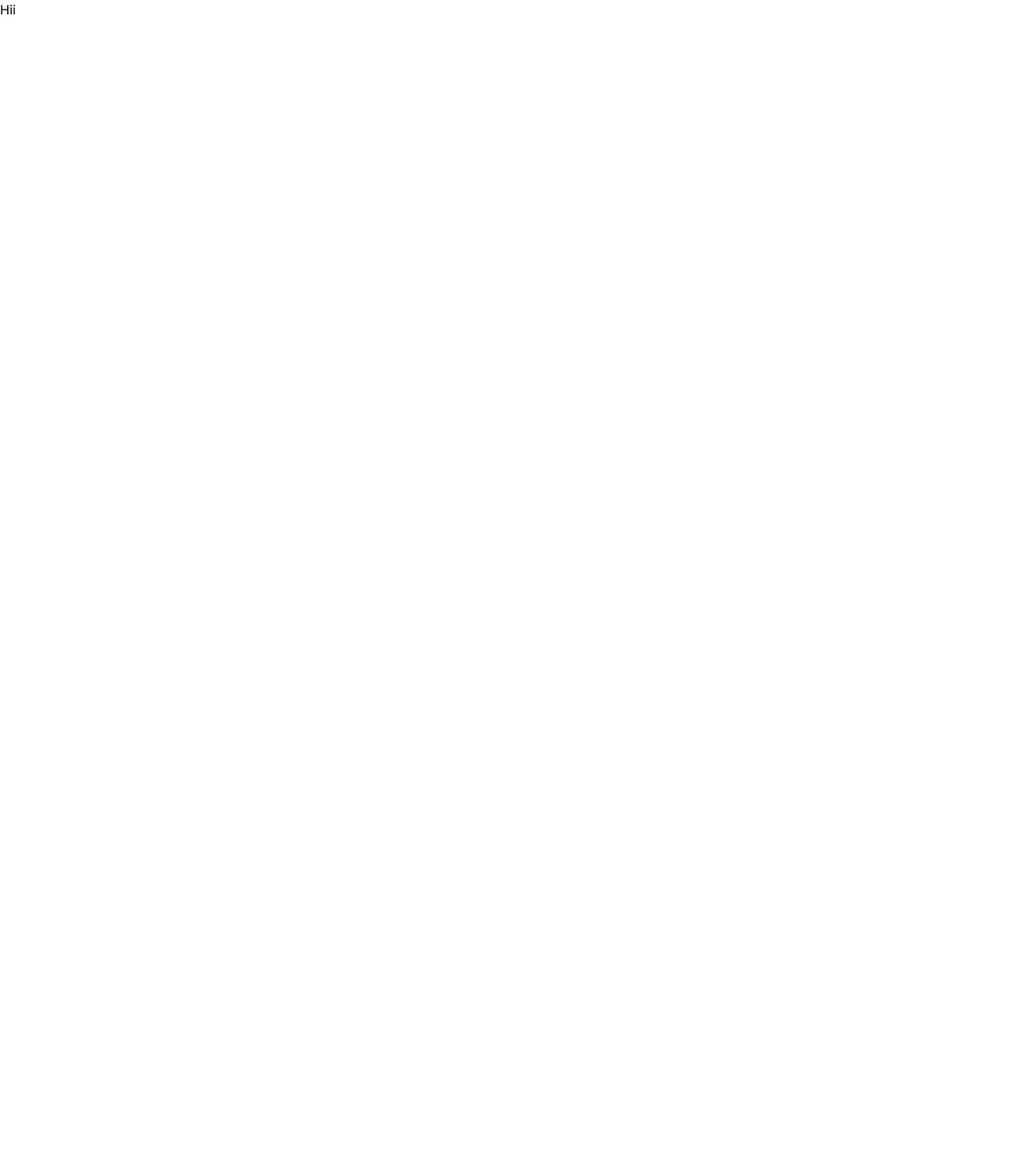
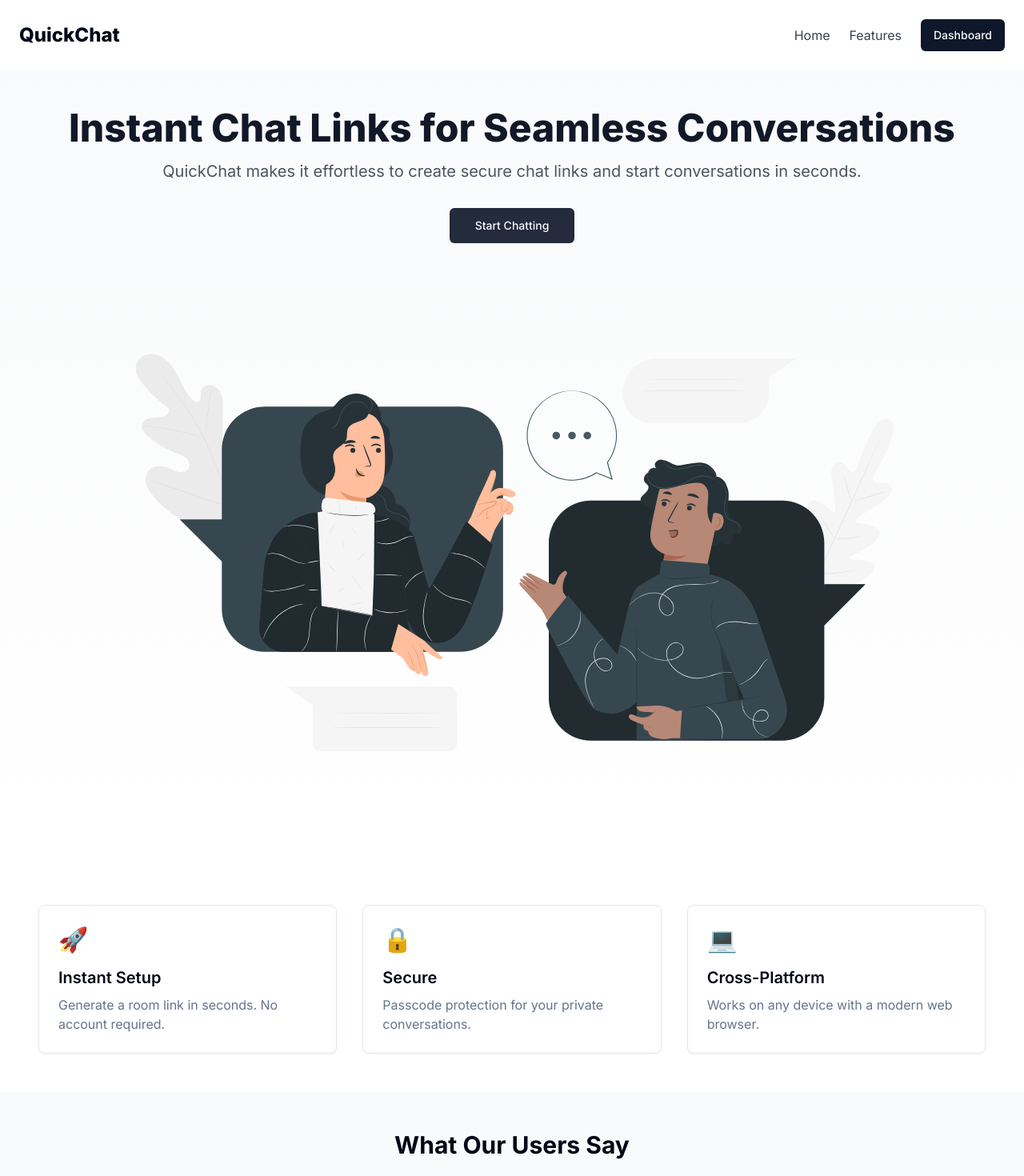
Before and after one commit to syedjamal12/Scaleable_Chat_App, a Next.js app in the folder front/: page / in a window 1280 px wide. Shown: the top 1470 px of the page at 80% size. Before the commit the page ends 800 px from the top, so only its background shows below. Built offline with nearby package versions, Linux system fonts and the light colour scheme.

Commit message:
api done

```diff
--- a/front/package.json
+++ b/front/package.json
@@ -14,6 +14,7 @@
     "clsx": "^2.1.1",
     "lucide-react": "^0.469.0",
     "next": "15.1.3",
+    "next-auth": "^4.24.11",
     "react": "^19.0.0",
     "react-dom": "^19.0.0",
     "tailwind-merge": "^2.6.0",
--- /dev/null
+++ b/front/src/app/api/auth/[...nextauth]/options.ts
@@ -0,0 +1,23 @@
+import NextAuth from "next-auth"
+import { AuthOptions } from "next-auth"
+import GoogleProvider from "next-auth/providers/google"
+export const authOptions: AuthOptions = {
+    pages:{
+        signIn: "/",
+    },
+  // Configure one or more authentication providers
+  providers: [
+    GoogleProvider({
+        clientId: process.env.GOOGLE_CLIENT_ID as string,
+        clientSecret: process.env.GOOGLE_CLIENT_SECRET as string,
+        authorization: {
+            params: {
+              prompt: "consent",
+              access_type: "offline",
+              response_type: "code"
+            }
+          }
+      })
+    // ...add more providers here
+  ],
+}
--- /dev/null
+++ b/front/src/app/api/auth/[...nextauth]/route.ts
@@ -0,0 +1,7 @@
+import NextAuth from "next-auth";
+
+import { authOptions } from "./options";
+
+const nextAuth = NextAuth(authOptions)
+
+export { nextAuth as GET, nextAuth as POST}
--- a/front/src/app/page.tsx
+++ b/front/src/app/page.tsx
@@ -1,8 +1,25 @@
+import FeatureSection from "@/components/base/FeatureSection";
+import Footer from "@/components/base/Footer";
+import HeroSection from "@/components/base/HeroSection";
+import Navbar from "@/components/base/Navbar";
+import UserReviews from "@/components/base/UserReviews";
 
 export default function Home() {
   return (
-    <div >
-     Hii
-    </div>
+    <div className="min-h-screen flex flex-col ">
+    {/* Header */}
+    <Navbar  />
+    {/* Hero Section */}
+    <HeroSection />
+
+    {/* Features Section */}
+    <FeatureSection />
+
+    {/* User Reviews Section */}
+    <UserReviews />
+
+    {/* Footer */}
+    <Footer />
+  </div>
   );
 }
```
Also changed, not shown: 1 other file (tests, documents, lock files or other folders).
